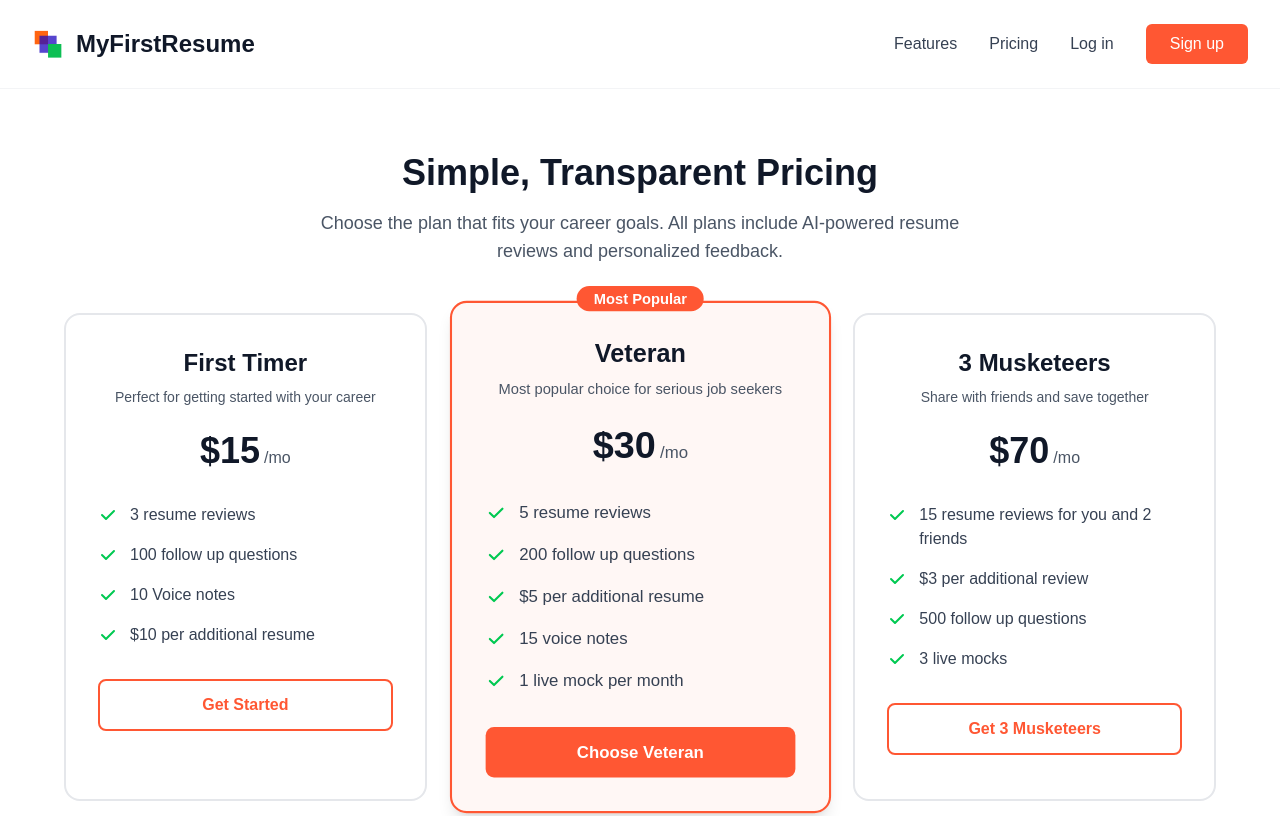
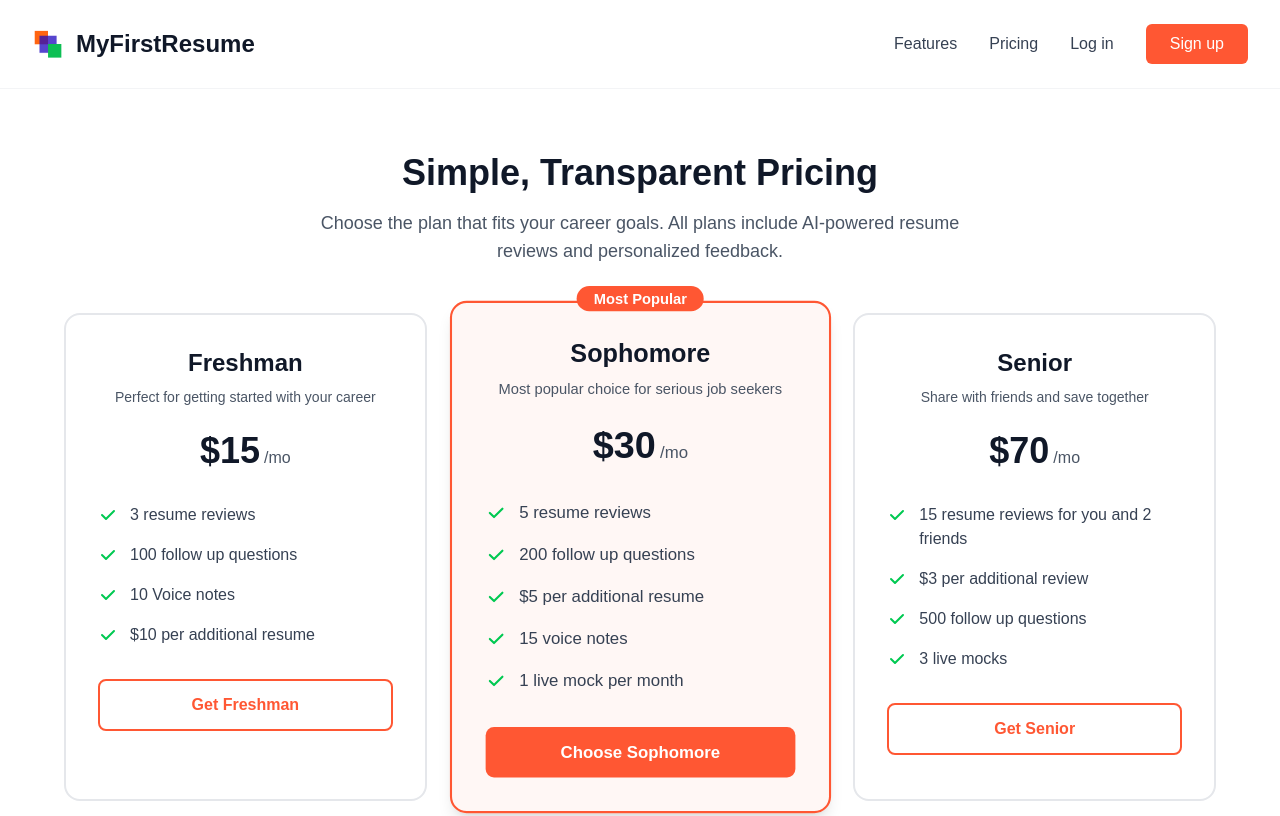
Before and after one commit to myfirstresume/konekt, a Next.js app: page /pricing in a window 1280 px wide. Shown: the top 816 px of the page. Built offline with nearby package versions, Linux system fonts and the light colour scheme.

Commit message:
Add stripe payment links

```diff
--- a/src/app/pricing/page.tsx
+++ b/src/app/pricing/page.tsx
@@ -5,7 +5,7 @@ import Footer from "@/components/Footer";
 
 const pricingTiers = [
   {
-    name: "First Timer",
+    name: "Freshman",
     price: "$15",
     period: "/mo",
     description: "Perfect for getting started with your career",
@@ -16,11 +16,12 @@ const pricingTiers = [
       "$10 per additional resume"
     ],
     popular: false,
-    buttonText: "Get Started",
-    buttonVariant: "outline"
+    buttonText: "Get Freshman",
+    buttonVariant: "outline",
+    stripeUrl: "https://buy.stripe.com/test_aFa28qeJe4eTdQl4iX4Vy01"
   },
   {
-    name: "Veteran",
+    name: "Sophomore",
     price: "$30",
     period: "/mo",
     description: "Most popular choice for serious job seekers",
@@ -32,11 +33,12 @@ const pricingTiers = [
       "1 live mock per month"
     ],
     popular: true,
-    buttonText: "Choose Veteran",
-    buttonVariant: "primary"
+    buttonText: "Choose Sophomore",
+    buttonVariant: "primary",
+    stripeUrl: "https://buy.stripe.com/test_9B6fZg1WsbHl6nT5n14Vy02"
   },
   {
-    name: "3 Musketeers",
+    name: "Senior",
     price: "$70",
     period: "/mo",
     description: "Share with friends and save together",
@@ -47,8 +49,9 @@ const pricingTiers = [
       "3 live mocks"
     ],
     popular: false,
-    buttonText: "Get 3 Musketeers",
-    buttonVariant: "outline"
+    buttonText: "Get Senior",
+    buttonVariant: "outline",
+    stripeUrl: "https://buy.stripe.com/test_8x24gy7gMfXB4fLbLp4Vy03"
   }
 ];
 
@@ -151,15 +154,18 @@ export default function PricingPage() {
                 </ul>
 
                 {/* CTA Button */}
-                <button
-                  className={`w-full py-3 px-6 rounded-lg font-semibold transition-colors ${
+                <a
+                  href={tier.stripeUrl}
+                  target="_blank"
+                  rel="noopener noreferrer"
+                  className={`w-full py-3 px-6 rounded-lg font-semibold transition-colors inline-block text-center ${
                     tier.popular
                       ? 'bg-mfr-primary text-white hover:bg-mfr-primary/80'
                       : 'bg-white text-mfr-primary border-2 border-mfr-primary hover:bg-mfr-primary hover:text-white'
                   }`}
                 >
                   {tier.buttonText}
-                </button>
+                </a>
               </div>
             ))}
           </div>
```
